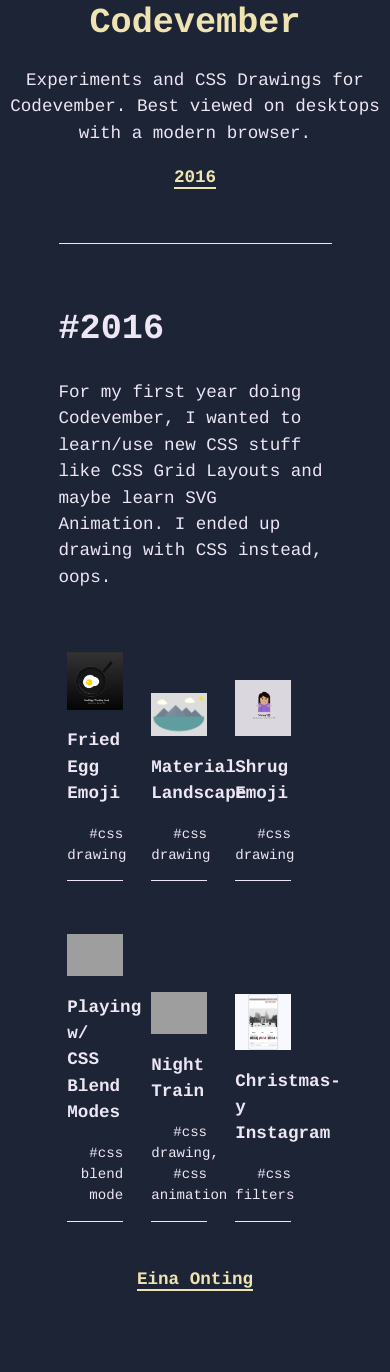
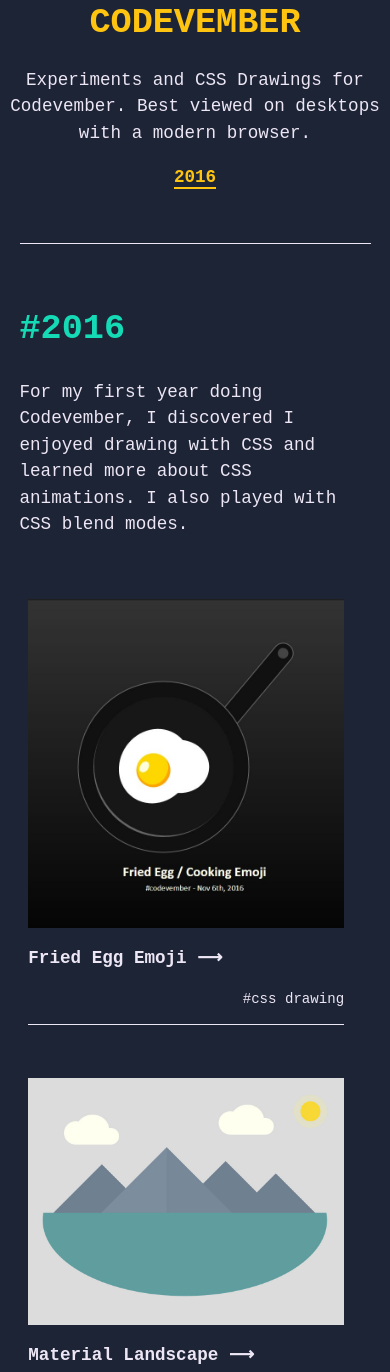
Before and after one commit to eina/codevember, a website: page index.html in a window 390 px wide. Shown: the part 27-1399 px from the top of the page. Before the commit the page ends 1319 px from the top, so only its background shows below. Drawn offline with Linux system fonts and the light colour scheme; grey boxes are pictures that could not be loaded.

Commit message:
responsive layout

```diff
--- a/assets/styles/styles.scss
+++ b/assets/styles/styles.scss
@@ -3,14 +3,18 @@
 //variables
 $dark-bg: #1D2436;
 $body-white: #EDE6F4;
-$link-green: #F2F6DB;
-$link-yellow: #EFE4B1;
+$link-green: #15dab6;
+$link-yellow: #ffc410;
 
 body {
   background-color: $dark-bg;
   color: $body-white;
   font-family: 'Cousine', monospace;
   font-size: 110%;
+}
+
+h1 {
+  color: $link-green;
 }
 
 a {
@@ -27,10 +31,14 @@ a {
 }
 
 main {
-  width: 70%;
+  width: 90%;
   margin: 3em auto 0;
   padding-top: 2em;
   border-top: 1px solid $body-white;
+
+  @media (min-width: 52em){
+    width: 70%;
+  }
 
   @media (min-width: 120em){ //1920px
     width: 50%;
@@ -65,8 +73,15 @@ main {
   padding: 0.5em;
   // margin: 0.5em;
   display: inline-block;
-  width: calc(33.333% - 1em);
+  width: calc(100% - 1em);
   // background-color: lighten($dark-bg, 40%);
+  @media (min-width: 30em){
+    width: calc(50% - 1em);
+  }
+
+  @media (min-width: 52em){
+    width: calc(33.333% - 1em);
+  }
 }
 
 .item img {
--- a/index.html
+++ b/index.html
@@ -10,7 +10,7 @@
     <link rel="stylesheet" href="dist/styles/styles.min.css" type="text/css">
 
     <!--fonts-->
-    <link href="https://fonts.googleapis.com/css?family=Cousine:400,700" rel="stylesheet">
+<link href="https://fonts.googleapis.com/css?family=Space+Mono:400,700" rel="stylesheet">
 
 
     <!--javascript-->
@@ -21,22 +21,22 @@
 
   <div class="wrapper">
     <header class="site-header">
-      <h1 class="site-title"><a href="#top">Codevember</a></h1>
+      <h1 class="site-title"><a href="#top">CODEVEMBER</a></h1>
       <p class="site-subhead">Experiments and CSS Drawings for Codevember. Best viewed on desktops with a modern browser.</p>
       <nav>
-        <p><a href="#2016">2016</a></p>
+        <p><a href="#2016" title="View 2016 Codevember creations">2016</a></p>
       </nav>
     </header>
   <main>
     <section id="2016">
       <h1>#2016</h1>
-      <p class="subhead">For my first year doing Codevember, I wanted to learn/use new CSS stuff like CSS Grid Layouts and maybe learn SVG Animation. I ended up drawing with CSS instead, oops.</p>
+      <p class="subhead">For my first year doing Codevember, I discovered I enjoyed drawing with CSS and learned more about CSS animations. I also played with CSS blend modes.</p>
 
       <div class="item-container">
         <figure class="item">
           <img src="assets/img/01.jpg">
           <figcaption>
-            <p class="item-title">Fried Egg Emoji</p>
+            <p class="item-title">Fried Egg Emoji <span aria-hidden="true" role="presentation">&xrarr;</span></p>
             <p class="item-tags">#css drawing</p>
           </figcaption>
         </figure>
@@ -44,7 +44,7 @@
         <figure class="item">
           <img src="assets/img/02.jpg">
           <figcaption>
-            <p class="item-title">Material Landscape</p>
+            <p class="item-title">Material Landscape <span aria-hidden="true" role="presentation">&xrarr;</span></p>
             <p class="item-tags">#css drawing</p>
           </figcaption>
         </figure>
@@ -52,7 +52,7 @@
         <figure class="item">
           <img src="assets/img/03.jpg">
           <figcaption>
-            <p class="item-title">Shrug Emoji</p>
+            <p class="item-title">Shrug Emoji <span aria-hidden="true" role="presentation">&xrarr;</span></p>
             <p class="item-tags">#css drawing</p>
           </figcaption>
         </figure>
@@ -60,15 +60,15 @@
         <figure class="item">
           <img src="assets/img/04.gif">
           <figcaption>
-            <p class="item-title">Playing w/ CSS Blend Modes</p>
-            <p class="item-tags">#css blend mode</p>
+            <p class="item-title">CSS Blend Modes <span aria-hidden="true" role="presentation">&xrarr;</span></p>
+            <p class="item-tags">#css</p>
           </figcaption>
         </figure>
 
         <figure class="item">
           <img src="assets/img/05.gif">
           <figcaption>
-            <p class="item-title">Night Train</p>
+            <p class="item-title">Night Train <span aria-hidden="true" role="presentation">&xrarr;</span></p>
             <p class="item-tags">#css drawing, #css animation</p>
           </figcaption>
         </figure>
@@ -76,8 +76,8 @@
         <figure class="item">
           <img src="assets/img/06.jpg">
           <figcaption>
-            <p class="item-title">Christmas-y Instagram</p>
-            <p class="item-tags">#css filters</p>
+            <p class="item-title">Christmas-y Instagram <span aria-hidden="true" role="presentation">&xrarr;</span></p>
+            <p class="item-tags">#css #javascript</p>
           </figcaption>
         </figure>
       </div>
```
Also changed, not shown: dist/styles/styles.css, dist/styles/styles.min.css, 1 other file.
